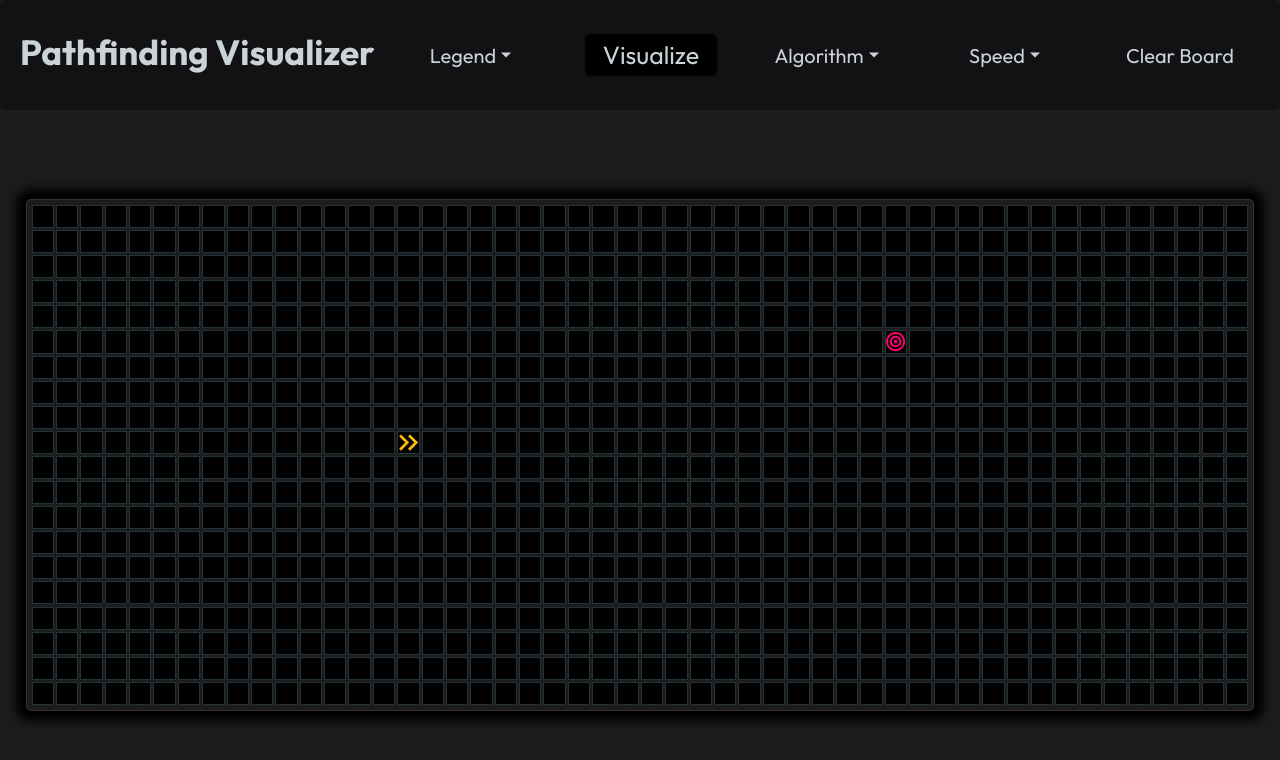
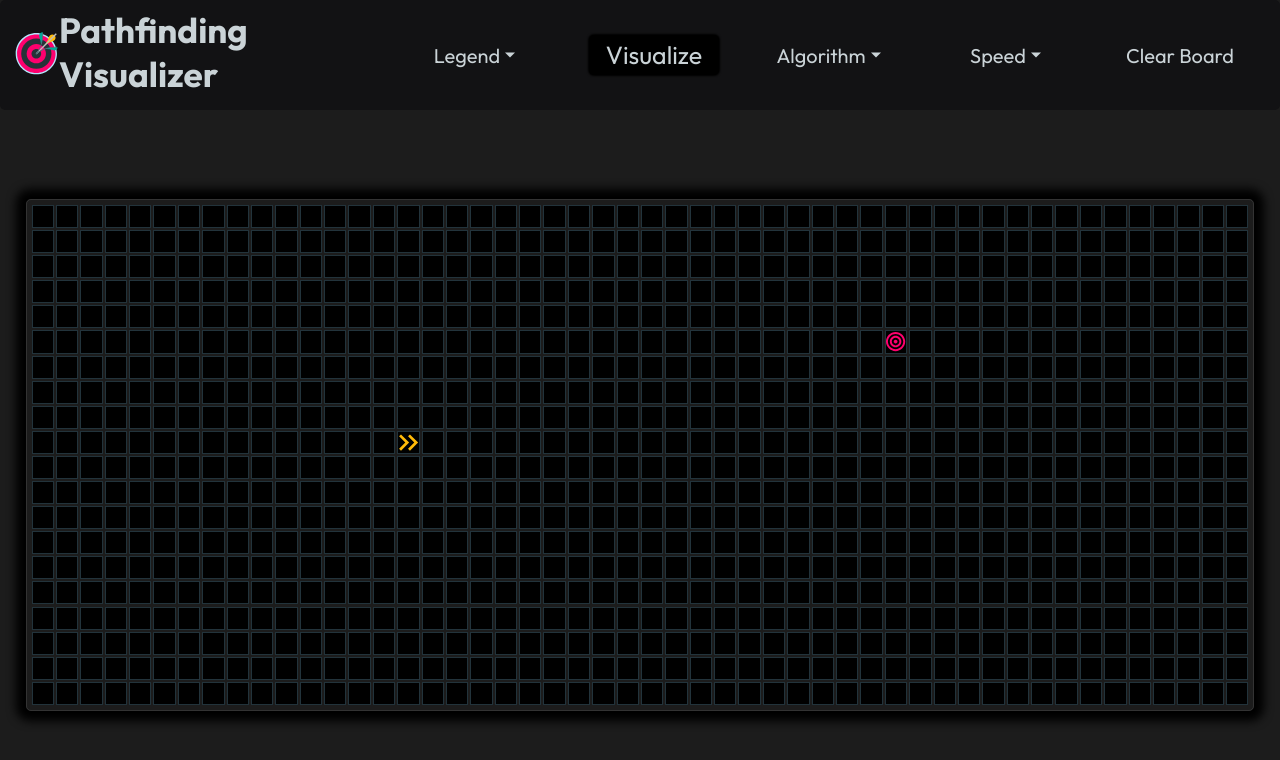
Before and after one commit to NlsnBoa/Path-Finding-Visualizer, a React (Vite) app: page / in a window 1280 px wide. Shown: the top 760 px of the page. Built offline with nearby package versions, Linux system fonts and the light colour scheme.

Commit message:
Added the logo to main page

```diff
--- a/src/components/Nav/Nav.module.css
+++ b/src/components/Nav/Nav.module.css
@@ -22,7 +22,7 @@ h1 {
     background-clip: text;
     -webkit-text-fill-color: transparent;
     color:transparent;
-    margin-left: 20px;
+    /* margin-left: 20px; */
 }
 
 .menu {
@@ -84,3 +84,32 @@ h1 {
     transition: 0.3s;
 
 }
+
+.logo {
+    height: 40%;
+    margin-left: 15px;
+    margin-bottom: 5px;
+}
+
+.logo:hover {
+    transform-origin: 21.25px 22.5px;
+    animation-name: logoRotation;
+    animation-duration: 1.5s;
+    animation-timing-function: cubic-bezier(0.25, 1, 0.25);
+    animation-delay: 0;
+    animation-direction: alternate;
+    animation-iteration-count: 1;
+    animation-fill-mode: forwards;
+    animation-play-state: running;
+}
+
+@keyframes logoRotation {
+    0% {
+        transform: rotate(0deg);
+    }
+
+    100% {
+        transform: rotate(360deg);
+    }
+
+}
--- a/src/components/Nav/Nav.tsx
+++ b/src/components/Nav/Nav.tsx
@@ -37,6 +37,7 @@ const Nav = ({
 
   return (
     <div className={styles.container}>
+      <img className={styles.logo} src="src/assets/images/PathfindingVisualizerLogo.svg" alt="Logo: Target shot with an arrow" />
       <h1 className={styles.h1}>Pathfinding Visualizer</h1>
       <div className={styles.menu}>
         <DropdownButton open={open} toggleOpen={toggleOpen} name="Legend">
```
